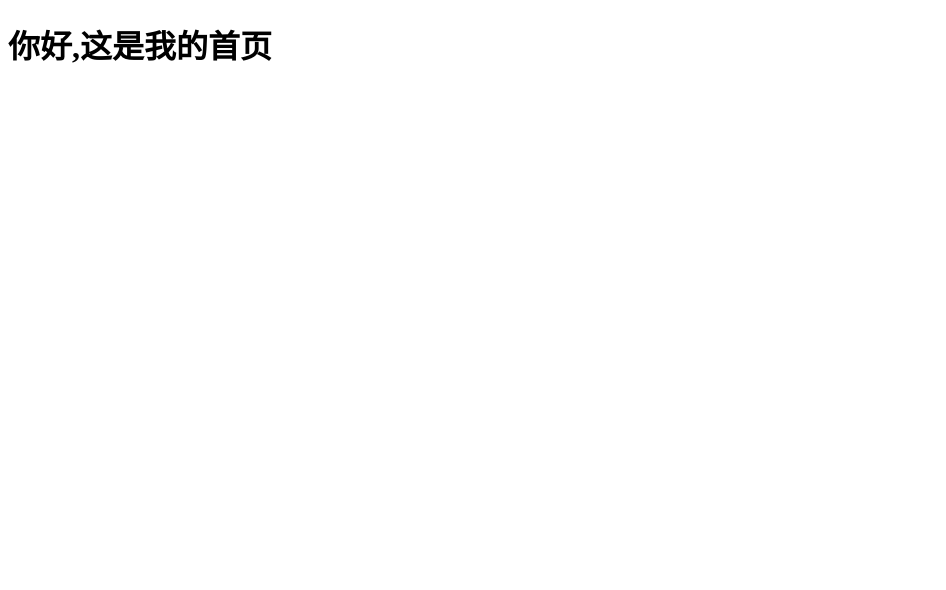
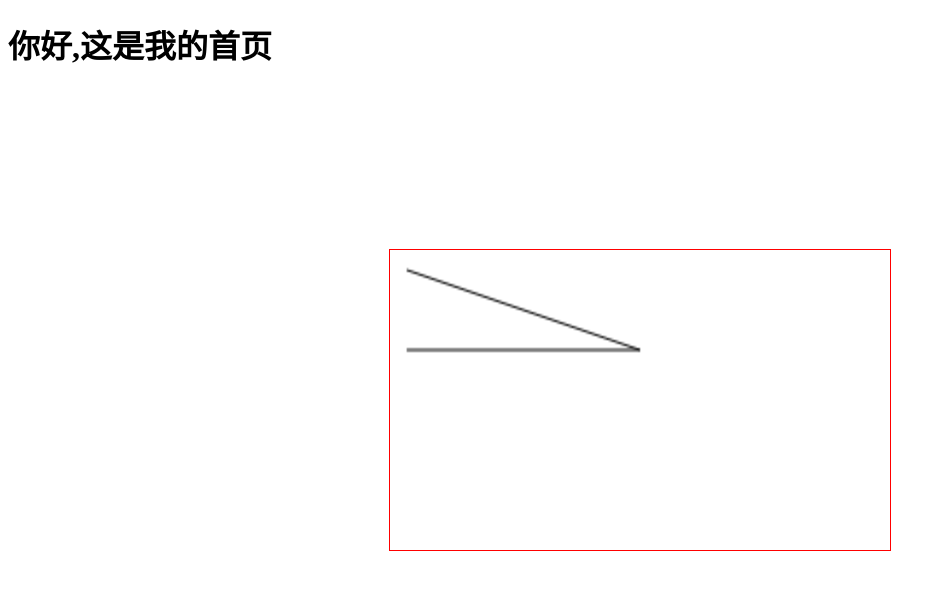
Before and after one commit to a-tiger-in-the-heart/In-me-the-tiger-sniffs-the-rose.github.io, a plain HTML site: page index.html in a window 1280 px wide. Shown: the whole page, without its empty margins (0-946 px from the left). Drawn offline with Linux system fonts and the light colour scheme.

```diff
--- a/index.html
+++ b/index.html
@@ -5,8 +5,35 @@
     <meta name="viewport" content="width=device-width, initial-scale=1.0">
     <meta http-equiv="X-UA-Compatible" content="ie=edge">
     <title>Document</title>
+    <style>
+        .firstCanvas {
+            height: 300px;
+            width: 500px;
+            border: 1px solid red;
+            position: absolute;
+            left: 50%;
+            top: 50%;
+            transform: translate(-50%,-50%);
+        }
+
+
+    </style>
 </head>
 <body>
     <h1>你好,这是我的首页</h1>
+    <canvas class="firstCanvas"></canvas>
 </body>
 </html>
+<script>
+var can = document.querySelector('.firstCanvas');
+var cxt = can.getContext('2d');
+// cxt.fillStyle = '#ff0000';
+// cxt.fillStyle = 'red';
+// cxt.fillRect(0,0,100,100);
+cxt.moveTo(10,10);
+cxt.lineTo(150,50);
+cxt.lineTo(10,50);
+cxt.stroke();
+
+
+</script>
```
Also changed, not shown: 01-渐变文字.html (added, +36 -0 lines).
